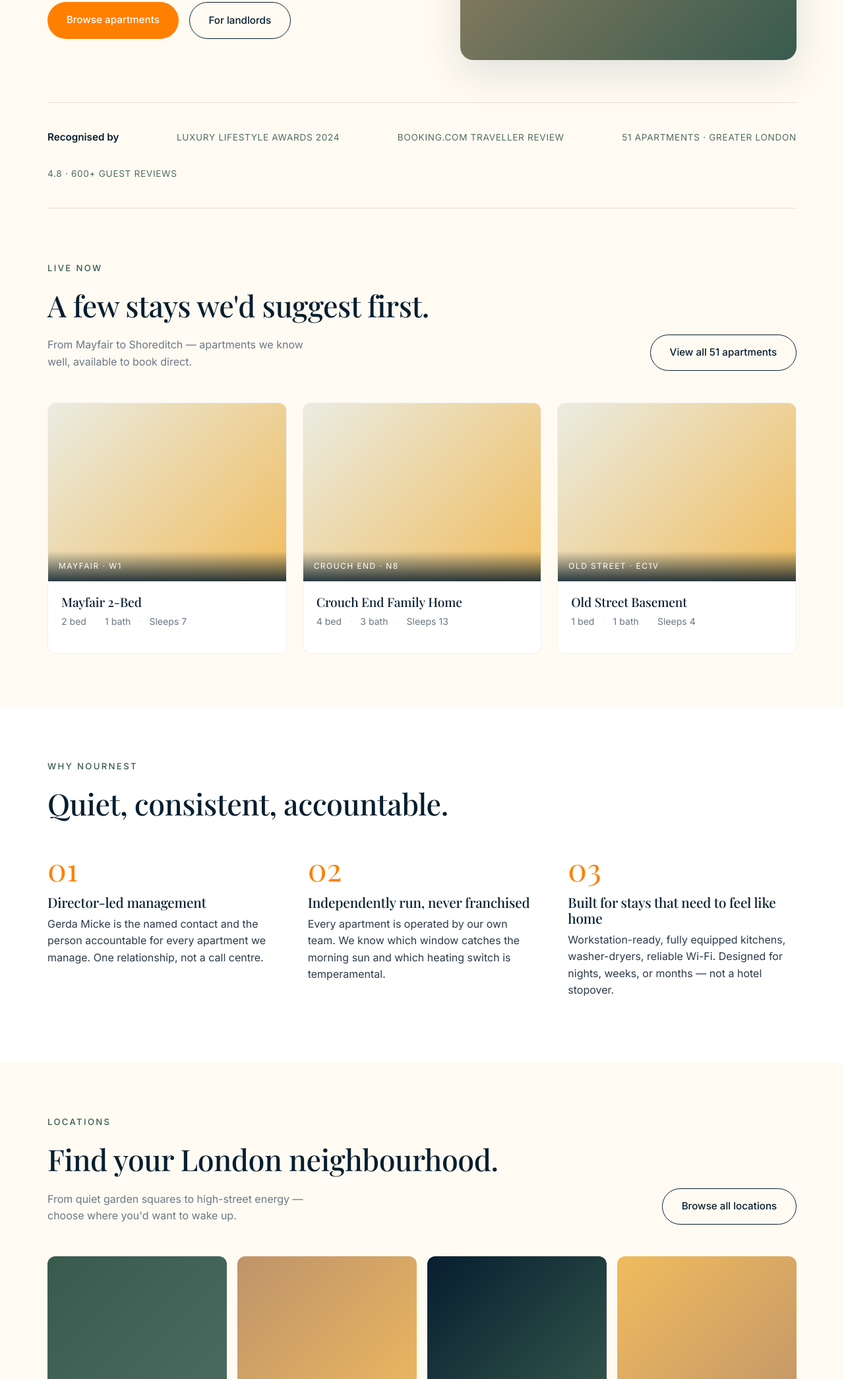
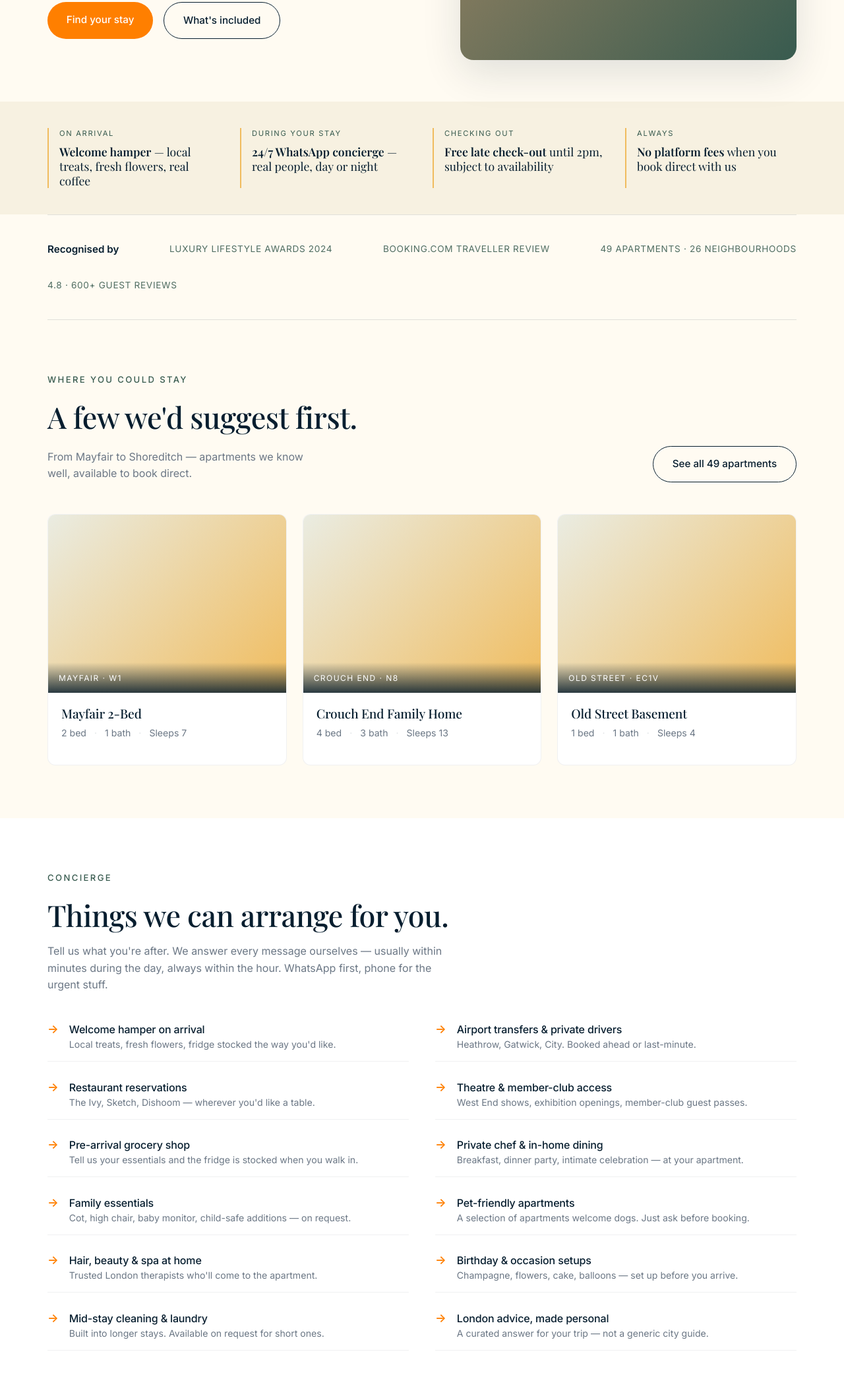
Before and after one commit to gerdux1/nournest-site, a plain HTML site: page index.html in a window 1280 px wide. Shown: the part 710-2800 px from the top of the page at 66% size. Drawn offline with nearby package versions, Linux system fonts and the light colour scheme.

Commit message:
Pivot home page to guest-first
- New hero: 'More than a flat. A London stay you'll want to come back to.'
  Leads with guest emotion, not management positioning.
- Perks strip below hero: welcome hamper, 24/7 concierge, free late
  check-out, no platform fees — gold-bordered editorial style.
- New /#concierge section with 12-item 'Things we can arrange' practical
  list: hamper, transfers, restaurants, theatre, grocery, chef, family
  kit, pets, spa-at-home, occasion setups, mid-stay clean, London advice.
- Replaced landlord-prominent split section with a Long-stays-focused
  block (still relevant to guests).
- Demoted landlord pitch to a small footer-adjacent strip.
- Trust strip refreshed: 49 apartments, 26 neighbourhoods.
- Nav simplified: removed 'Management' and 'Private Residences' from
  top nav (still in footer). Added 'Concierge' anchor.
- Footer: rearranged columns from Stays/For owners/Contact into
  Stay/The business/Contact.
- Schema.org refreshed with welcome hamper, concierge, late check-out
  amenityFeatures.

🤖 Generated with Claude Code
Co-Authored-By: Claude Opus 4.7 (1M context) <noreply@anthropic.com>

```diff
--- a/index.html
+++ b/index.html
@@ -3,48 +3,39 @@
 <head>
 <meta charset="UTF-8">
 <meta name="viewport" content="width=device-width, initial-scale=1.0">
-<title>NourNest Apartments — Short-let management and curated guest experience for London properties</title>
-<meta name="description" content="NourNest curates boutique short-let apartments across London. Director-led management, considered hospitality, and a single point of accountability. 51 apartments live across Central and Greater London.">
+<title>NourNest Apartments — London serviced apartments with concierge, direct bookings only</title>
+<meta name="description" content="Boutique London apartments. Welcome hamper on arrival, 24/7 WhatsApp concierge, free late check-out — only when you book direct with us. 49 apartments across 26 London neighbourhoods.">
 
 <link rel="icon" href="/assets/images/favicon.svg" type="image/svg+xml">
 <link rel="canonical" href="https://nournestapartments.com/">
 
-<!-- Open Graph -->
-<meta property="og:title" content="NourNest Apartments — Boutique Short-let Management in London">
-<meta property="og:description" content="Director-led short-let management and curated guest experience across London. 51 apartments. Book directly.">
+<meta property="og:title" content="NourNest Apartments — Boutique London serviced apartments with concierge">
+<meta property="og:description" content="A London stay you'll want to come back to. Welcome hamper, 24/7 concierge, free late check-out — direct bookings only.">
 <meta property="og:url" content="https://nournestapartments.com/">
 <meta property="og:type" content="website">
 <meta property="og:locale" content="en_GB">
 
-<!-- Schema.org for AI search (Google AI Overviews, Perplexity, ChatGPT) -->
 <script type="application/ld+json">
 {
   "@context": "https://schema.org",
   "@type": "LodgingBusiness",
   "name": "NourNest Apartments",
   "alternateName": "NourNest",
-  "description": "Boutique short-let property management and curated guest experience across London. Director-led, independently managed.",
+  "description": "Boutique London serviced apartments. Welcome hamper, 24/7 WhatsApp concierge, free late check-out on direct bookings. 49 apartments across 26 London neighbourhoods.",
   "url": "https://nournestapartments.com",
   "telephone": "+44 7802 666672",
   "email": "hello@nournestapartments.com",
-  "areaServed": {
-    "@type": "City",
-    "name": "London",
-    "addressCountry": "GB"
-  },
+  "areaServed": { "@type": "City", "name": "London", "addressCountry": "GB" },
   "priceRange": "££-£££",
   "amenityFeature": [
-    {"@type": "LocationFeatureSpecification", "name": "Director-led management"},
-    {"@type": "LocationFeatureSpecification", "name": "24/7 guest support"},
-    {"@type": "LocationFeatureSpecification", "name": "Designed for stays of 3 nights to 3 months"},
-    {"@type": "LocationFeatureSpecification", "name": "Concierge and lifestyle services"}
-  ],
-  "parentOrganization": {
-    "@type": "Organization",
-    "name": "NourNest Ltd",
-    "legalName": "NourNest Ltd",
-    "identifier": "Company 16629708"
-  }
+    {"@type": "LocationFeatureSpecification", "name": "Welcome hamper on arrival"},
+    {"@type": "LocationFeatureSpecification", "name": "24/7 WhatsApp concierge"},
+    {"@type": "LocationFeatureSpecification", "name": "Free late check-out on direct bookings"},
+    {"@type": "LocationFeatureSpecification", "name": "Workstation-ready apartments"},
+    {"@type": "LocationFeatureSpecification", "name": "Curated London guides"},
+    {"@type": "LocationFeatureSpecification", "name": "Restaurant reservations made for you"},
+    {"@type": "LocationFeatureSpecification", "name": "Airport transfers and private drivers"}
+  ]
 }
 </script>
 
@@ -52,6 +43,71 @@
 <link rel="preconnect" href="https://fonts.gstatic.com" crossorigin>
 <link href="https://fonts.googleapis.com/css2?family=Playfair+Display:wght@400;500;600;700&family=Inter:wght@300;400;500;600&display=swap" rel="stylesheet">
 <link rel="stylesheet" href="/assets/css/main.css">
+
+<style>
+  .perks-strip {
+    background: var(--bg-soft);
+    padding: 2.5rem 0;
+    margin-top: -1px;
+  }
+  .perks-strip .container { display: grid; grid-template-columns: repeat(4, 1fr); gap: 2rem; }
+  .perk {
+    text-align: left;
+    padding-left: 1rem;
+    border-left: 2px solid var(--gold);
+  }
+  .perk .perk-label {
+    font-size: 0.7rem;
+    letter-spacing: 0.15em;
+    text-transform: uppercase;
+    color: var(--green);
+    margin-bottom: 0.4rem;
+  }
+  .perk .perk-line {
+    font-family: var(--serif);
+    font-size: 1.1rem;
+    line-height: 1.25;
+    color: var(--ink);
+  }
+  .perk .perk-line strong { font-weight: 600; }
+  @media (max-width: 900px) {
+    .perks-strip .container { grid-template-columns: 1fr 1fr; gap: 1.5rem; }
+  }
+  @media (max-width: 540px) {
+    .perks-strip .container { grid-template-columns: 1fr; }
+  }
+
+  .concierge-list {
+    display: grid;
+    grid-template-columns: repeat(2, 1fr);
+    gap: 1rem 2.5rem;
+    margin-top: 2rem;
+  }
+  .concierge-list .item {
+    display: flex; align-items: baseline; gap: 1rem;
+    padding: 0.85rem 0;
+    border-bottom: 1px solid var(--line-soft);
+  }
+  .concierge-list .item .arr {
+    color: var(--cta); font-weight: 600;
+    font-size: 1.1rem;
+    line-height: 1;
+  }
+  .concierge-list .item h4 { margin: 0 0 0.15rem; font-family: var(--sans); font-size: 1rem; font-weight: 500; color: var(--ink); }
+  .concierge-list .item p { margin: 0; font-size: 0.88rem; color: var(--muted); }
+  @media (max-width: 700px) {
+    .concierge-list { grid-template-columns: 1fr; }
+  }
+
+  .landlord-strip {
+    background: var(--bg-soft);
+    padding: 2.5rem 0;
+    border-top: 1px solid var(--line-soft);
+  }
+  .landlord-strip .container { display: flex; align-items: center; justify-content: space-between; gap: 2rem; flex-wrap: wrap; }
+  .landlord-strip h3 { margin: 0; font-size: 1.3rem; }
+  .landlord-strip p { margin: 0.25rem 0 0; color: var(--muted); font-size: 0.92rem; }
+</style>
 </head>
 <body>
 
@@ -61,8 +117,7 @@
     <ul>
       <li><a href="/listings/">Apartments</a></li>
       <li><a href="/discover/">Discover London</a></li>
-      <li><a href="/property-management/">Management</a></li>
-      <li><a href="/private-residences/">Private Residences</a></li>
+      <li><a href="#concierge">Concierge</a></li>
       <li><a href="/about/">About</a></li>
       <li><a href="/contact/">Contact</a></li>
     </ul>
@@ -73,24 +128,45 @@
 <section class="hero">
   <div class="container">
     <div class="hero-text">
-      <div class="kicker">Boutique short-let management · London</div>
-      <h1>A nest in London, kept ready for the stay you actually want.</h1>
-      <p class="lead">NourNest manages a hand-picked collection of London apartments and looks after the guests who stay in them. Director-led, considered, independently run. We hold the keys, set the standard, and keep things quietly working.</p>
+      <div class="kicker">Serviced apartments · London</div>
+      <h1>More than a flat. A London stay you'll want to come back to.</h1>
+      <p class="lead">Hand-picked boutique apartments across 26 London neighbourhoods, looked after by people — not platforms. Direct bookings include a welcome hamper, 24/7 concierge, and free late check-out.</p>
       <div class="hero-cta">
-        <a href="/listings/" class="btn">Browse apartments</a>
-        <a href="/property-management/" class="btn ghost">For landlords</a>
+        <a href="/listings/" class="btn">Find your stay</a>
+        <a href="#concierge" class="btn ghost">What's included</a>
       </div>
     </div>
     <div class="hero-image"></div>
   </div>
 </section>
 
+<div class="perks-strip">
+  <div class="container">
+    <div class="perk">
+      <div class="perk-label">On arrival</div>
+      <div class="perk-line"><strong>Welcome hamper</strong> — local treats, fresh flowers, real coffee</div>
+    </div>
+    <div class="perk">
+      <div class="perk-label">During your stay</div>
+      <div class="perk-line"><strong>24/7 WhatsApp concierge</strong> — real people, day or night</div>
+    </div>
+    <div class="perk">
+      <div class="perk-label">Checking out</div>
+      <div class="perk-line"><strong>Free late check-out</strong> until 2pm, subject to availability</div>
+    </div>
+    <div class="perk">
+      <div class="perk-label">Always</div>
+      <div class="perk-line"><strong>No platform fees</strong> when you book direct with us</div>
+    </div>
+  </div>
+</div>
+
 <div class="container">
   <div class="trust">
     <strong>Recognised by</strong>
     <span>Luxury Lifestyle Awards 2024</span>
     <span>Booking.com Traveller Review</span>
-    <span>51 apartments · Greater London</span>
+    <span>49 apartments · 26 neighbourhoods</span>
     <span>4.8 · 600+ guest reviews</span>
   </div>
 </div>
@@ -99,11 +175,11 @@
   <div class="container">
     <div class="section-head">
       <div>
-        <div class="kicker">Live now</div>
-        <h2>A few stays we'd suggest first.</h2>
+        <div class="kicker">Where you could stay</div>
+        <h2>A few we'd suggest first.</h2>
         <p>From Mayfair to Shoreditch — apartments we know well, available to book direct.</p>
       </div>
-      <a href="/listings/" class="btn ghost">View all 51 apartments</a>
+      <a href="/listings/" class="btn ghost">See all 49 apartments</a>
     </div>
 
     <div class="properties-grid">
@@ -132,27 +208,100 @@
   </div>
 </section>
 
-<section class="section bg-soft">
+<section class="section bg-soft" id="concierge">
   <div class="container">
-    <div class="kicker">Why NourNest</div>
-    <h2 style="max-width: 24ch; margin-bottom: 3rem;">Quiet, consistent, accountable.</h2>
-    <div class="why-grid">
-      <div class="why-item">
-        <div class="num">01</div>
-        <h3>Director-led management</h3>
-        <p>Gerda Micke is the named contact and the person accountable for every apartment we manage. One relationship, not a call centre.</p>
+    <div class="kicker">Concierge</div>
+    <h2 style="max-width: 26ch; margin-bottom: 1rem;">Things we can arrange for you.</h2>
+    <p style="max-width: 60ch; color: var(--muted);">Tell us what you're after. We answer every message ourselves — usually within minutes during the day, always within the hour. WhatsApp first, phone for the urgent stuff.</p>
+
+    <div class="concierge-list">
+      <div class="item">
+        <span class="arr">→</span>
+        <div>
+          <h4>Welcome hamper on arrival</h4>
+          <p>Local treats, fresh flowers, fridge stocked the way you'd like.</p>
+        </div>
       </div>
-      <div class="why-item">
-        <div class="num">02</div>
-        <h3>Independently run, never franchised</h3>
-        <p>Every apartment is operated by our own team. We know which window catches the morning sun and which heating switch is temperamental.</p>
+      <div class="item">
+        <span class="arr">→</span>
+        <div>
+          <h4>Airport transfers &amp; private drivers</h4>
+          <p>Heathrow, Gatwick, City. Booked ahead or last-minute.</p>
+        </div>
       </div>
-      <div class="why-item">
-        <div class="num">03</div>
-        <h3>Built for stays that need to feel like home</h3>
-        <p>Workstation-ready, fully equipped kitchens, washer-dryers, reliable Wi-Fi. Designed for nights, weeks, or months — not a hotel stopover.</p>
+      <div class="item">
+        <span class="arr">→</span>
+        <div>
+          <h4>Restaurant reservations</h4>
+          <p>The Ivy, Sketch, Dishoom — wherever you'd like a table.</p>
+        </div>
+      </div>
+      <div class="item">
+        <span class="arr">→</span>
+        <div>
+          <h4>Theatre &amp; member-club access</h4>
+          <p>West End shows, exhibition openings, member-club guest passes.</p>
+        </div>
+      </div>
+      <div class="item">
+        <span class="arr">→</span>
+        <div>
+          <h4>Pre-arrival grocery shop</h4>
+          <p>Tell us your essentials and the fridge is stocked when you walk in.</p>
+        </div>
+      </div>
+      <div class="item">
+        <span class="arr">→</span>
+        <div>
+          <h4>Private chef &amp; in-home dining</h4>
+          <p>Breakfast, dinner party, intimate celebration — at your apartment.</p>
+        </div>
+      </div>
+      <div class="item">
+        <span class="arr">→</span>
+        <div>
+          <h4>Family essentials</h4>
+          <p>Cot, high chair, baby monitor, child-safe additions — on request.</p>
+        </div>
+      </div>
+      <div class="item">
+        <span class="arr">→</span>
+        <div>
+          <h4>Pet-friendly apartments</h4>
+          <p>A selection of apartments welcome dogs. Just ask before booking.</p>
+        </div>
+      </div>
+      <div class="item">
+        <span class="arr">→</span>
+        <div>
+          <h4>Hair, beauty &amp; spa at home</h4>
+          <p>Trusted London therapists who'll come to the apartment.</p>
+        </div>
+      </div>
+      <div class="item">
+        <span class="arr">→</span>
+        <div>
+          <h4>Birthday &amp; occasion setups</h4>
+          <p>Champagne, flowers, cake, balloons — set up before you arrive.</p>
+        </div>
+      </div>
+      <div class="item">
+        <span class="arr">→</span>
+        <div>
+          <h4>Mid-stay cleaning &amp; laundry</h4>
+          <p>Built into longer stays. Available on request for short ones.</p>
+        </div>
+      </div>
+      <div class="item">
+        <span class="arr">→</span>
+        <div>
+          <h4>London advice, made personal</h4>
+          <p>A curated answer for your trip — not a generic city guide.</p>
+        </div>
       </div>
     </div>
+
+    <p style="margin-top: 2.5rem; color: var(--muted); font-size: 0.92rem;">All concierge services are at-cost and arranged on request. No mark-ups, no kickbacks — you pay the supplier directly where possible.</p>
   </div>
 </section>
 
@@ -160,11 +309,11 @@
   <div class="container">
     <div class="section-head">
       <div>
-        <div class="kicker">Locations</div>
-        <h2>Find your London neighbourhood.</h2>
-        <p>From quiet garden squares to high-street energy — choose where you'd want to wake up.</p>
+        <div class="kicker">Find your neighbourhood</div>
+        <h2>Choose where you'd want to wake up.</h2>
+        <p>From quiet garden squares to high-street energy — 49 apartments across 26 London neighbourhoods.</p>
       </div>
-      <a href="/listings/" class="btn ghost">Browse all locations</a>
+      <a href="/discover/" class="btn ghost">Browse London guide</a>
     </div>
     <div class="areas-grid">
       <a href="/listings/?area=mayfair" class="area-tile">Mayfair</a>
@@ -179,26 +328,12 @@
   <div class="container">
     <div class="split">
       <div>
-        <div class="kicker" style="color: var(--gold);">For landlords</div>
-        <h2>Got a London apartment? We'll look after it like it's our own.</h2>
-        <p>We work with a small number of landlords across London to manage their apartments end-to-end — listing, guests, concierge, compliance. Director-led, retainer-based, no surprises.</p>
-        <a href="/property-management/" class="btn">Talk about management</a>
+        <div class="kicker" style="color: var(--gold);">Stay longer</div>
+        <h2>For stays of a week, a month, or longer.</h2>
+        <p>Designed for the way people actually travel — relocations, projects, extended visits. Workstation-ready apartments, fully equipped kitchens, washer-dryers, fast Wi-Fi. Mid-stay cleans included on stays over 14 nights. Long-stay rates from 7 nights.</p>
+        <a href="/contact/?topic=long-stay" class="btn">Ask about long stays</a>
       </div>
       <div class="split-image"></div>
-    </div>
-  </div>
-</section>
-
-<section class="section">
-  <div class="container">
-    <div class="split reverse">
-      <div class="split-image" style="background: linear-gradient(135deg, var(--ink), var(--green));"></div>
-      <div>
-        <div class="kicker">Private Residences</div>
-        <h2>Stewardship for homes that aren't for the open market.</h2>
-        <p>NourNest Private Residences looks after London homes that are not listed publicly. Director-led, NDA-standard discretion, retainer-based. For homeowners, family offices, and developers releasing prime stock.</p>
-        <a href="/private-residences/" class="btn ghost">By appointment only</a>
-      </div>
     </div>
   </div>
 </section>
@@ -206,33 +341,44 @@
 <section class="cta-strip">
   <div class="container">
     <div class="kicker">Ready when you are</div>
-    <h2>Stay in one of London's quieter addresses.</h2>
-    <p>Book direct — no platform fees, no middleman. We're a WhatsApp away if you need us.</p>
+    <h2>Book direct. Stay better.</h2>
+    <p>Welcome hamper, 24/7 concierge, free late check-out — only when you book through us, not through a platform.</p>
     <a href="https://nournestapartments.bookingsboom.com/?lang=en" class="btn" target="_blank" rel="noopener">Search availability</a>
   </div>
 </section>
+
+<div class="landlord-strip">
+  <div class="container">
+    <div>
+      <h3>Got a London apartment?</h3>
+      <p>We manage a small number of London apartments end-to-end for landlords. Director-led, retainer-based, no franchise fees.</p>
+    </div>
+    <a href="/property-management/" class="btn ghost">For landlords</a>
+  </div>
+</div>
 
 <footer class="site">
   <div class="container">
     <div class="footer-grid">
       <div>
         <a href="/" class="logo" style="display: inline-block; margin-bottom: 1rem;" aria-label="NourNest Apartments"><img src="/assets/images/logo.png" alt="NourNest Apartments" height="56"></a>
-        <p>Boutique short-let management and curated guest experience for London properties. Director-led. Independently run.</p>
+        <p>Boutique London serviced apartments with 24/7 concierge. 49 apartments across 26 London neighbourhoods.</p>
       </div>
       <div>
-        <h4>Stays</h4>
+        <h4>Stay</h4>
         <ul>
           <li><a href="/listings/">All apartments</a></li>
-          <li><a href="https://nournestapartments.bookingsboom.com/?lang=en" target="_blank" rel="noopener">Search availability</a></li>
-          <li><a href="/listings/?stay=long">Long stays</a></li>
+          <li><a href="/discover/">Discover London</a></li>
+          <li><a href="#concierge">Concierge services</a></li>
+          <li><a href="https://nournestapartments.bookingsboom.com/?lang=en" target="_blank" rel="noopener">Book a stay</a></li>
         </ul>
       </div>
       <div>
-        <h4>For owners</h4>
+        <h4>The business</h4>
         <ul>
+          <li><a href="/about/">About NourNest</a></li>
           <li><a href="/property-management/">Property Management</a></li>
           <li><a href="/private-residences/">Private Residences</a></li>
-          <li><a href="/about/">About NourNest</a></li>
         </ul>
       </div>
       <div>
```
